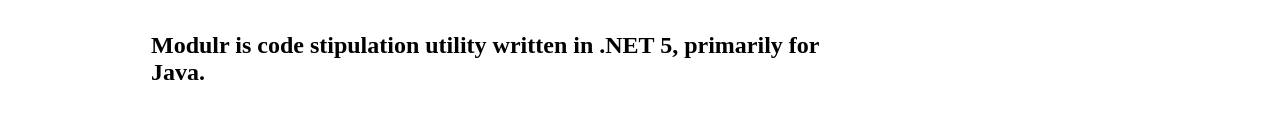
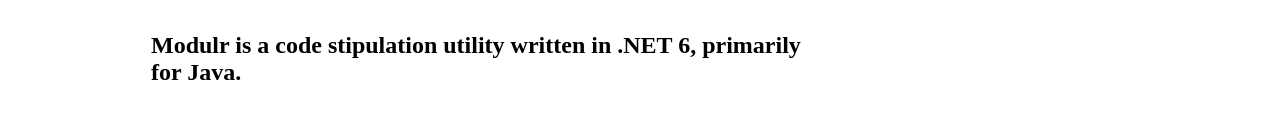
Before and after one commit to DoggySazHi/Modulr, a plain HTML site: page StaticViews/views/index.html in a window 1280 px wide. Shown: the part 177-299 px from the top of the page. Drawn offline with Linux system fonts and the light colour scheme.

Commit message:
I can't believe I've left that on the front page.

```diff
--- a/StaticViews/views/index.html
+++ b/StaticViews/views/index.html
@@ -19,7 +19,7 @@
                 {{"include": "StaticViews/img/modulr-stroke.svg"}}
             </div>
             <div class="two-third">
-                <h2>Modulr is code stipulation utility written in .NET 5, primarily for Java.</h2>
+                <h2>Modulr is a code stipulation utility written in .NET 6, primarily for Java.</h2>
                 <p>Using Docker and custom unit testers, Modulr is capable of safely testing code with minimal risk of host instability.</p>
                 <p>Compared to other utilities like Stipulator and Antistipulator, code can be safely tested on the internet without installation on the client-side.</p>
                 <p>This maks it suitable for students using Chromebooks or other devices with limited installation ability.</p>
```
